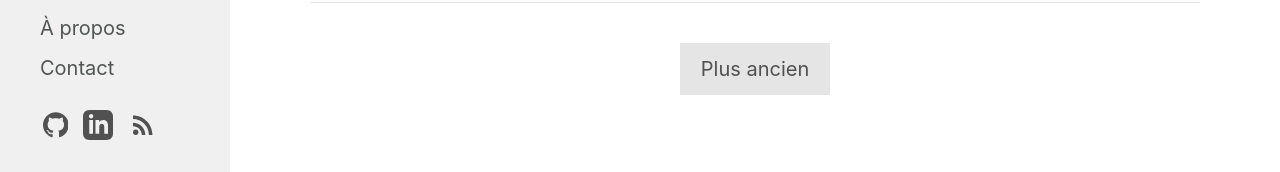
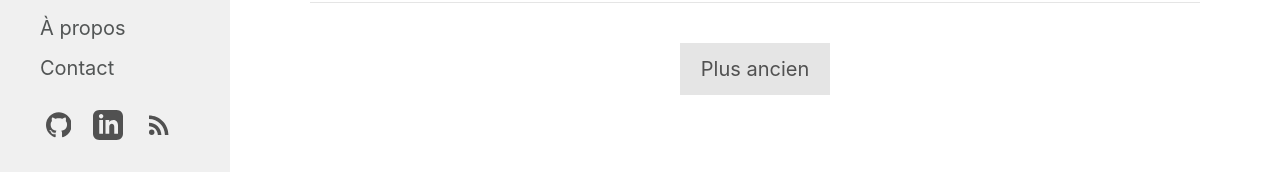
Before and after one commit to Ruff9/inventif, a Jekyll site: the page built from index.html, in a window 1280 px wide. Shown: the part 4076-4248 px from the top of the page. Built offline with Jekyll 4.4.1, drawn with Linux system fonts in a browser that asks for light colours; the list of posts is cut into pages by our own code.

Commit message:
deal with mobile home header bug

```diff
--- a/_sass/hydeout/_layout.scss
+++ b/_sass/hydeout/_layout.scss
@@ -169,15 +169,19 @@ body {
 ----------------------------------------------------------- */
 
 .home #sidebar {
+  padding: 15px 20px 10px 25px;
+
   flex-direction: row;
   flex-wrap: wrap;
 
   // Bigger title
   .site-title {
+    position: absolute;
     font-size: 3rem;
     color: $primary-color;
 
     @media (min-width: $medium-breakpoint) {
+      position: relative;
       font-size: 2.5em;
     }
   }
@@ -199,14 +203,13 @@ body {
     display: flex;
     flex-direction: column;
     align-items: end;
-    width: 50%;
-    padding-right: 10px;
+    width: 100%;
+    padding-right: 15px;
 
     @media (min-width: $medium-breakpoint) {
       display: inline-block;
       flex-direction: row;
       align-items: center;
-      width: 100%;
       padding-right: 0;
     }
   }
@@ -219,6 +222,7 @@ body {
 
   @media (min-width: $medium-breakpoint) {
     width: $sidebar-width;
+    padding: $section-spacing;
     flex-direction: column;
 
     header ~ nav {
@@ -266,14 +270,14 @@ body {
 }
 
 #sidebar-icon-links {
+  width: 100%;
   max-width: 100%;
   flex-flow: row wrap;
-  justify-content: center;
+  justify-content: space-around;
   margin-top: 1rem;
 
   @media (min-width: $medium-breakpoint) {
     margin-left: -0.25em;
-    justify-content: flex-start;
   }
 }
 
```
Also changed, not shown: _posts/2018-02-10-arriveeJardinAlice.md (+0 -2 lines), assets/images/hoffman.png (deleted), assets/images/posts/tonfa_jardin_alice/DSC00496.jpeg (deleted), assets/images/waiting.gif (deleted).
